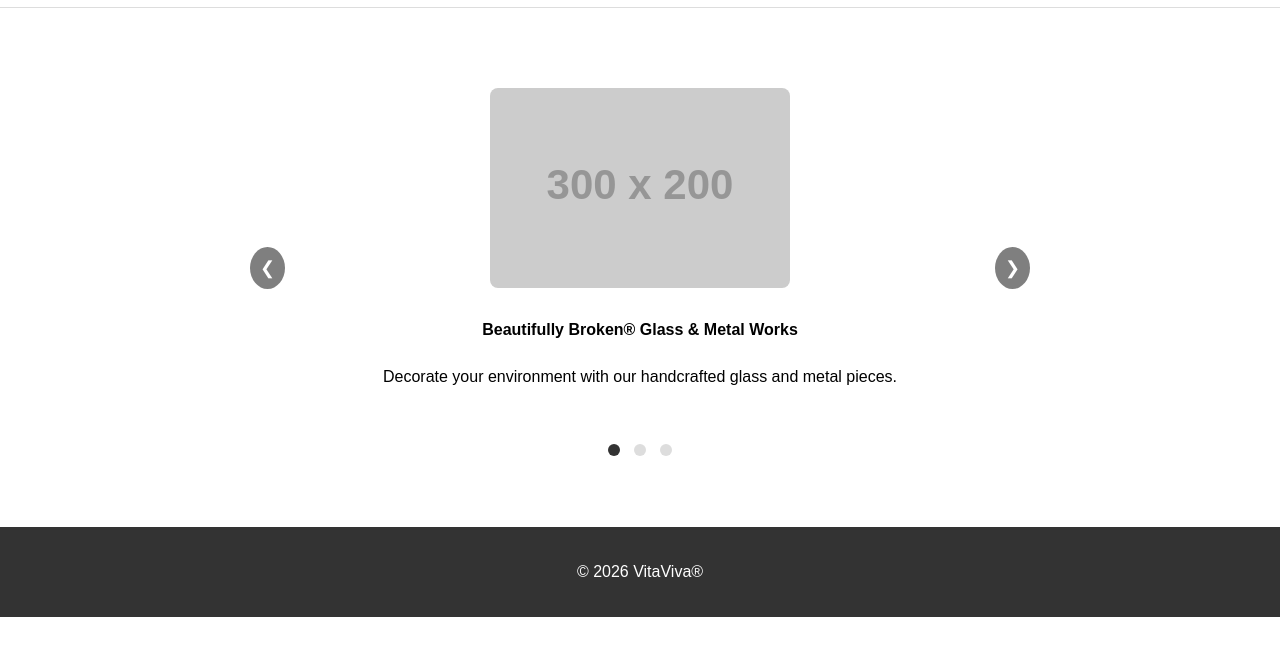
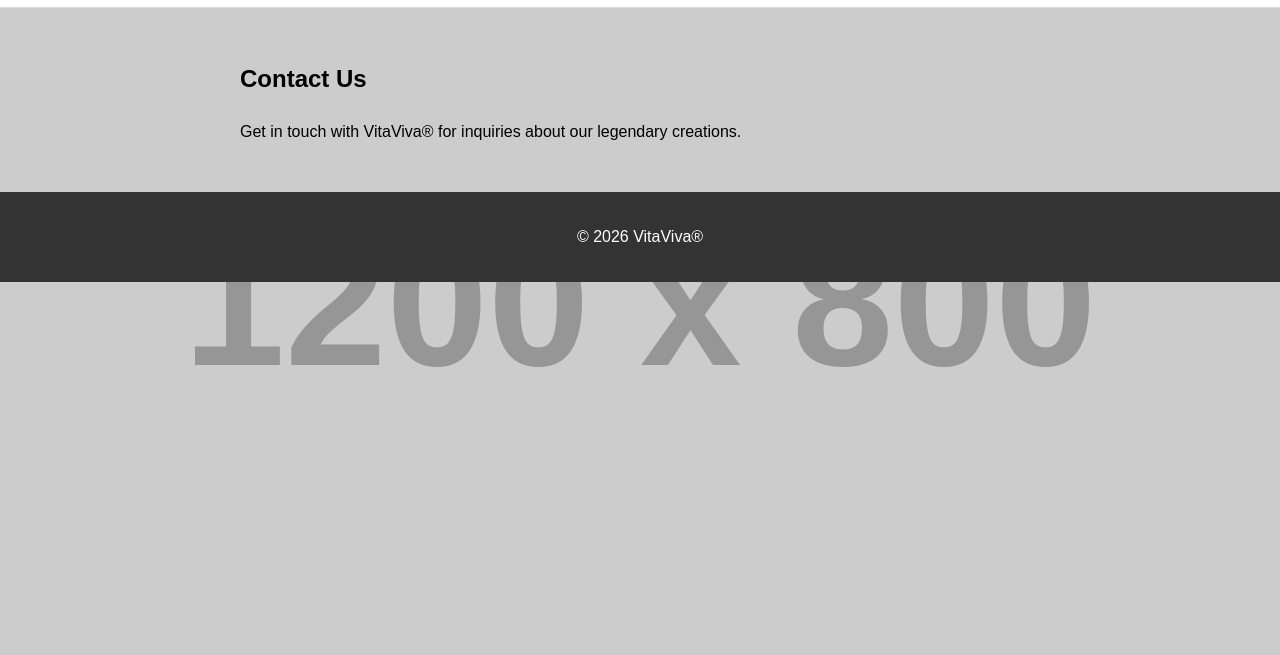
Before and after one commit to CJ76JUICE/automatic-enigma, a plain HTML site: page contact.html in a window 1280 px wide. Shown: the part 83-738 px from the top of the page. Drawn offline with Linux system fonts and the light colour scheme; placeholder pictures from the web are drawn by us.

Commit message:
update contact

```diff
--- a/contact.html
+++ b/contact.html
@@ -13,6 +13,10 @@
             margin: 0;
             padding: 0;
             line-height: 1.6;
+            background-image: url('https://via.placeholder.com/1200x800?text=Product+Background');
+            background-size: cover;
+            background-attachment: fixed;
+            background-position: center;
         }
         header, footer {
             background-color: #333;
@@ -59,40 +63,8 @@
 
     <main>
 
-        <section class="product-carousel">
-            <div class="carousel-container">
-                <input type="radio" name="carousel" id="slide1" checked>
-                <input type="radio" name="carousel" id="slide2">
-                <input type="radio" name="carousel" id="slide3">
-
-                <div class="carousel-slides">
-                    <div class="slide">
-                        <img src="https://via.placeholder.com/300x200?text=Product+1" alt="Product 1">
-                        <h4>Beautifully Broken® Glass & Metal Works</h4>
-                        <p>Decorate your environment with our handcrafted glass and metal pieces.</p>
-                    </div>
-                    <div class="slide">
-                        <img src="https://via.placeholder.com/300x200?text=Product+2" alt="Product 2">
-                        <h4>Personalized Paintings</h4>
-                        <p>Custom acrylic on canvas paintings for your home or office</p>
-                    </div>
-                    <div class="slide">
-                        <img src="https://via.placeholder.com/300x200?text=Product+3" alt="Product 3">
-                        <h4>Household Love</h4>
-                        <p>Home furnishing designed for your taste.</p>
-                    </div>
-                </div>
-
-                <button class="prev" onclick="changeSlide(-1)">&#10094;</button>
-                <button class="next" onclick="changeSlide(1)">&#10095;</button>
-
-                <div class="carousel-nav">
-                    <label for="slide1"></label>
-                    <label for="slide2"></label>
-                    <label for="slide3"></label>
-                </div>
-            </div>
-        </section>
+        <h2>Contact Us</h2>
+        <p>Get in touch with VitaViva® for inquiries about our legendary creations.</p>
 
     </main>
 
```
